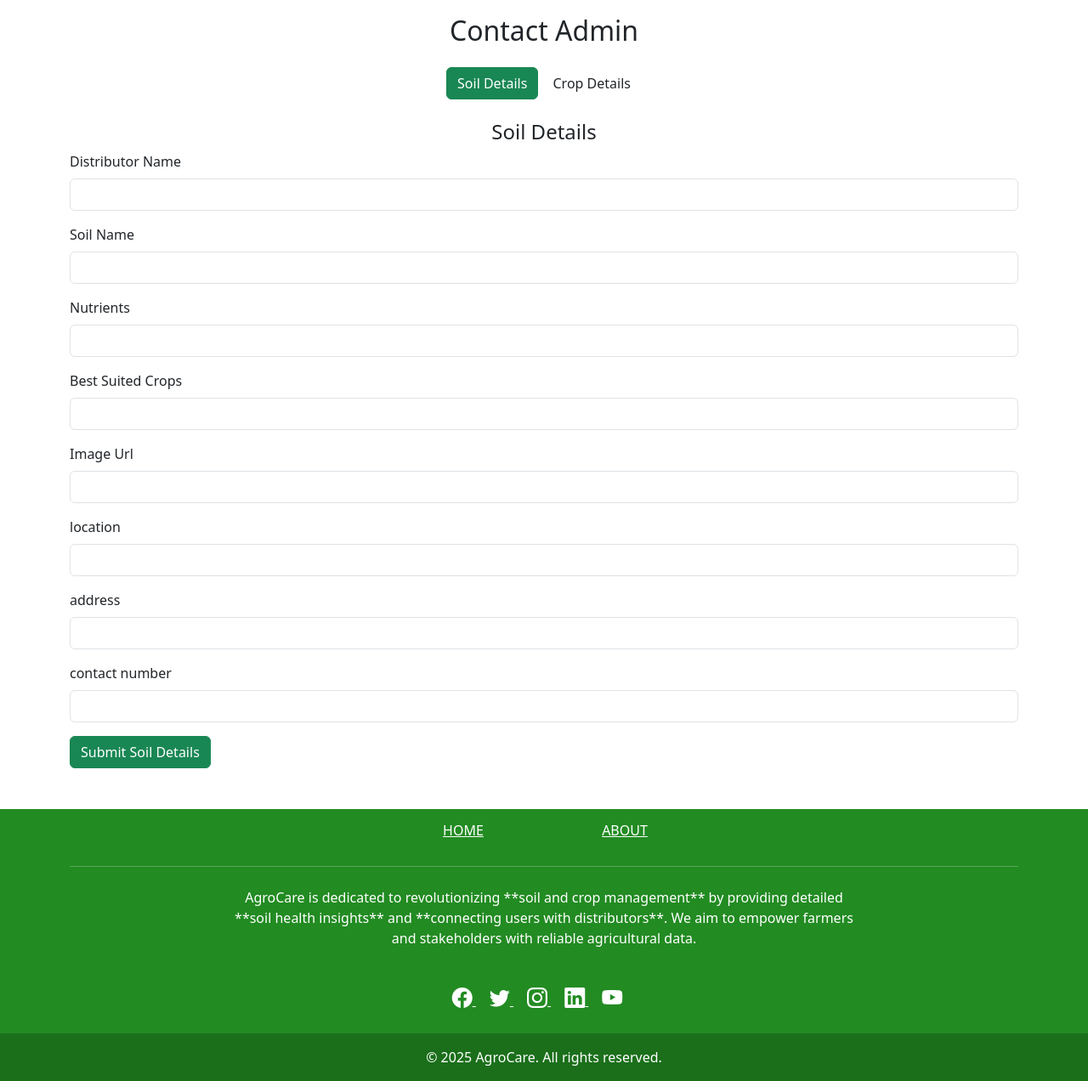
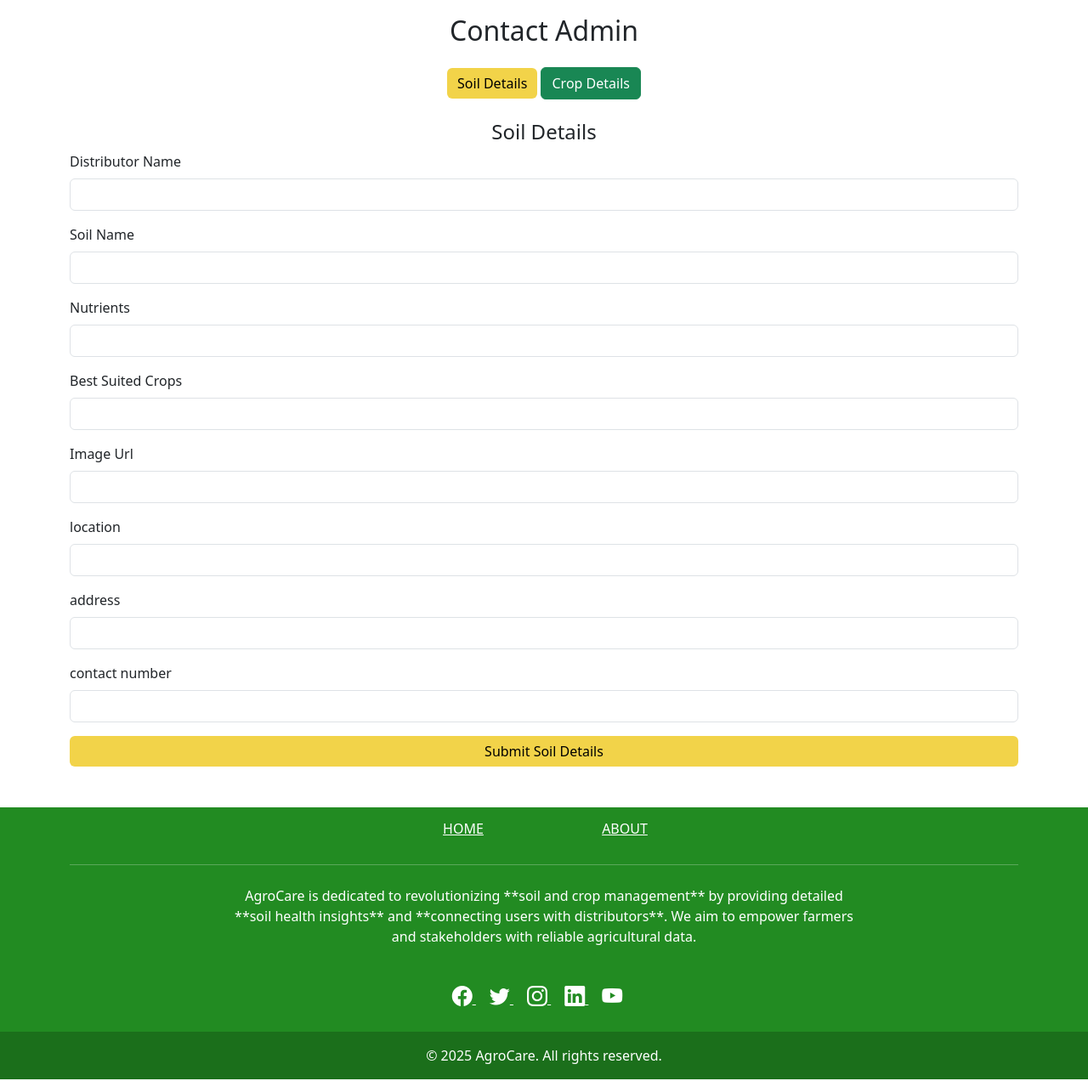
Before and after one commit to likithAswin74/Soil-Crop, a Flask app: page /contact-admin in a window 1280 px wide. Shown: the part 79-1351 px from the top of the page at 85% size. Run offline with Flask 3, Linux system fonts and the light colour scheme; the visitor is signed in with stand-in values (Sample User, id 1); data comes from the database, SQL or seed files in the repository; some libraries are stand-ins or nearby versions.

Commit message:
changes comitted

```diff
--- a/static/css/styles.css
+++ b/static/css/styles.css
@@ -266,3 +266,18 @@ html {
 .soil-btn:hover {
     background-color: #e6c236 !important;  /* Darker Yellow */
 }
+
+
+
+.text-yellow {
+    color: #f2d349 !important; /* Yellow color */
+}
+
+.yellow-btn {
+    background-color: #f2d349 !important;  /* Yellow */
+    color: black !important;
+    border: none;
+}
+.yellow-btn:hover {
+    background-color: #e6c236 !important;  /* Darker Yellow */
+}
--- a/templates/contact_admin.html
+++ b/templates/contact_admin.html
@@ -18,8 +18,8 @@
 
     <!-- Toggle Buttons -->
     <div class="text-center mb-4">
-        <button class="btn btn-success" onclick="showForm('soilForm')">Soil Details</button>
-        <button class="btn custom-btn" onclick="showForm('cropForm')">Crop Details</button>
+        <button class="btn yellow-btn" onclick="showForm('soilForm')">Soil Details</button>
+        <button class="btn btn-success" onclick="showForm('cropForm')">Crop Details</button>
     </div>
 
     <!-- Soil Form -->
@@ -58,7 +58,7 @@
                 <label class="form-label">contact number</label>
                 <input type="text" name="number" class="form-control" required>
             </div>
-            <button type="submit" class="btn btn-success">Submit Soil Details</button>
+            <button type="submit" class="btn soil-btn">Submit Soil Details</button>
         </form>
     </div>
 
--- a/templates/index.html
+++ b/templates/index.html
@@ -36,7 +36,7 @@
 <!-- Types of Soil Section -->
 <section class="py-5 bg-light">
   <div class="container">
-    <h2 class="text-center text-primary mb-4">Types of Soil</h2>
+    <h2 class="text-center text-yellow mb-4">Types of Soil</h2>
     <div class="row">
       <!-- Soil Card -->
     <div class="row">
```
